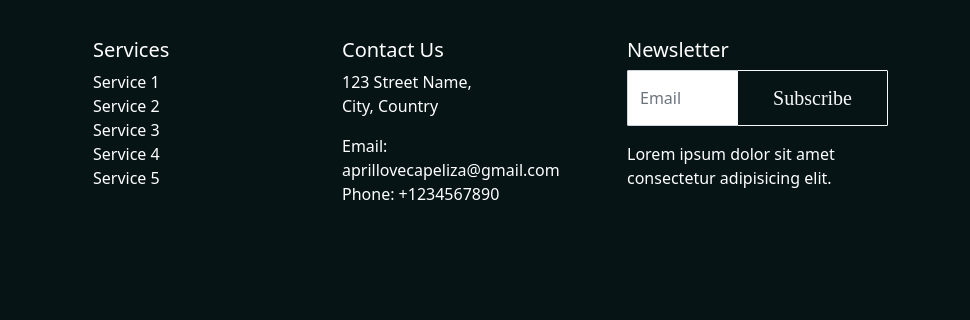
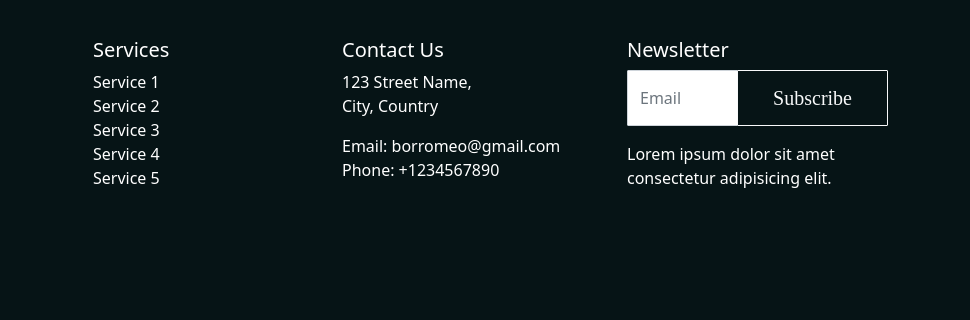
Before and after one commit to Aya447-cloud/borromeo101, a plain HTML site: page index.html in a window 1280 px wide. Shown: the part 3258-3578 px from the top of the page, 310-1280 px from the left. Drawn offline with nearby package versions, Linux system fonts and the light colour scheme.

Commit message:
Add files via upload

```diff
--- a/index.html
+++ b/index.html
@@ -282,7 +282,7 @@
         <div class="col-md-3 col-sm-6 text-lg-start text-center">
           <h5>Contact Us</h5>
           <p>123 Street Name, <br>City, Country</p>
-          <p>Email: aprillovecapeliza@gmail.com<br>Phone: +1234567890</p>
+          <p>Email: borromeo@gmail.com<br>Phone: +1234567890</p>
         </div>
         <div class="col-md-3 col-sm-6 text-lg-start text-center">
           <h5>Newsletter</h5>
```
